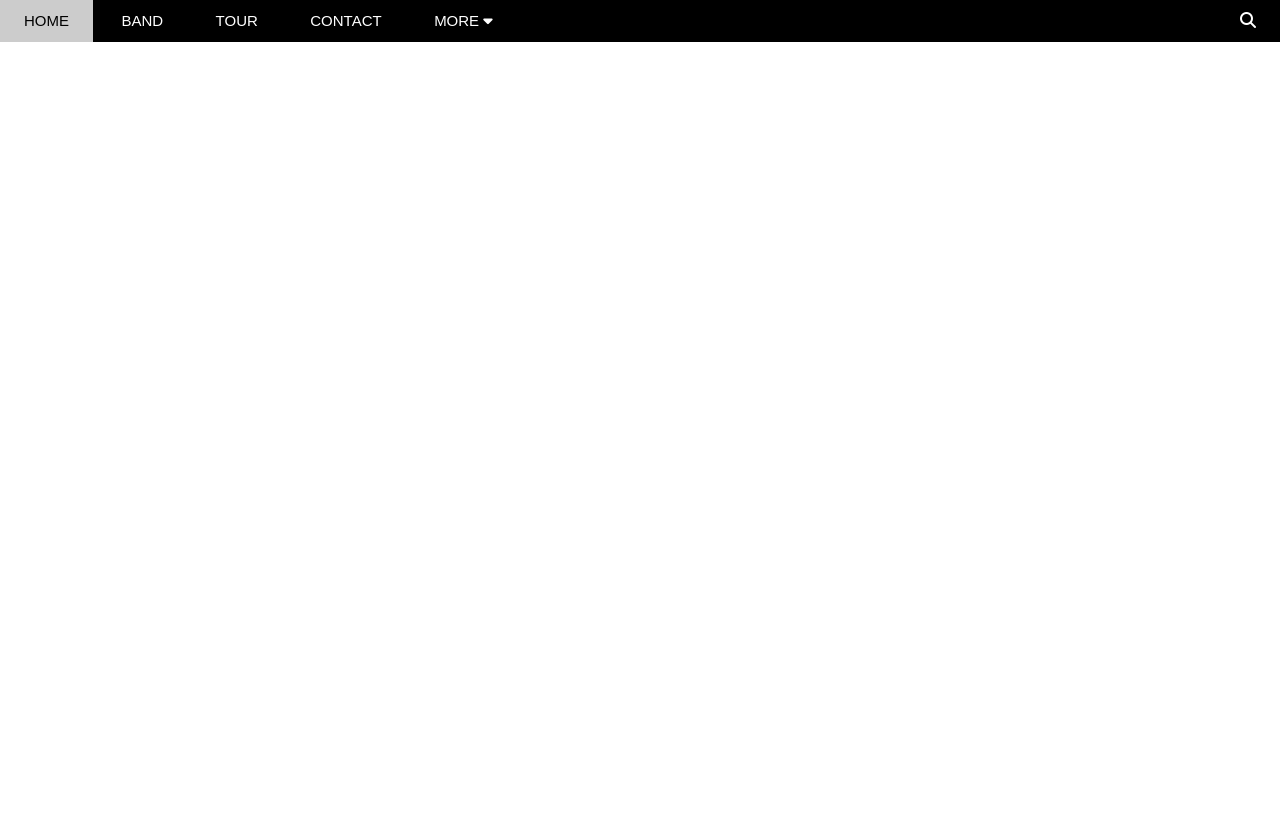
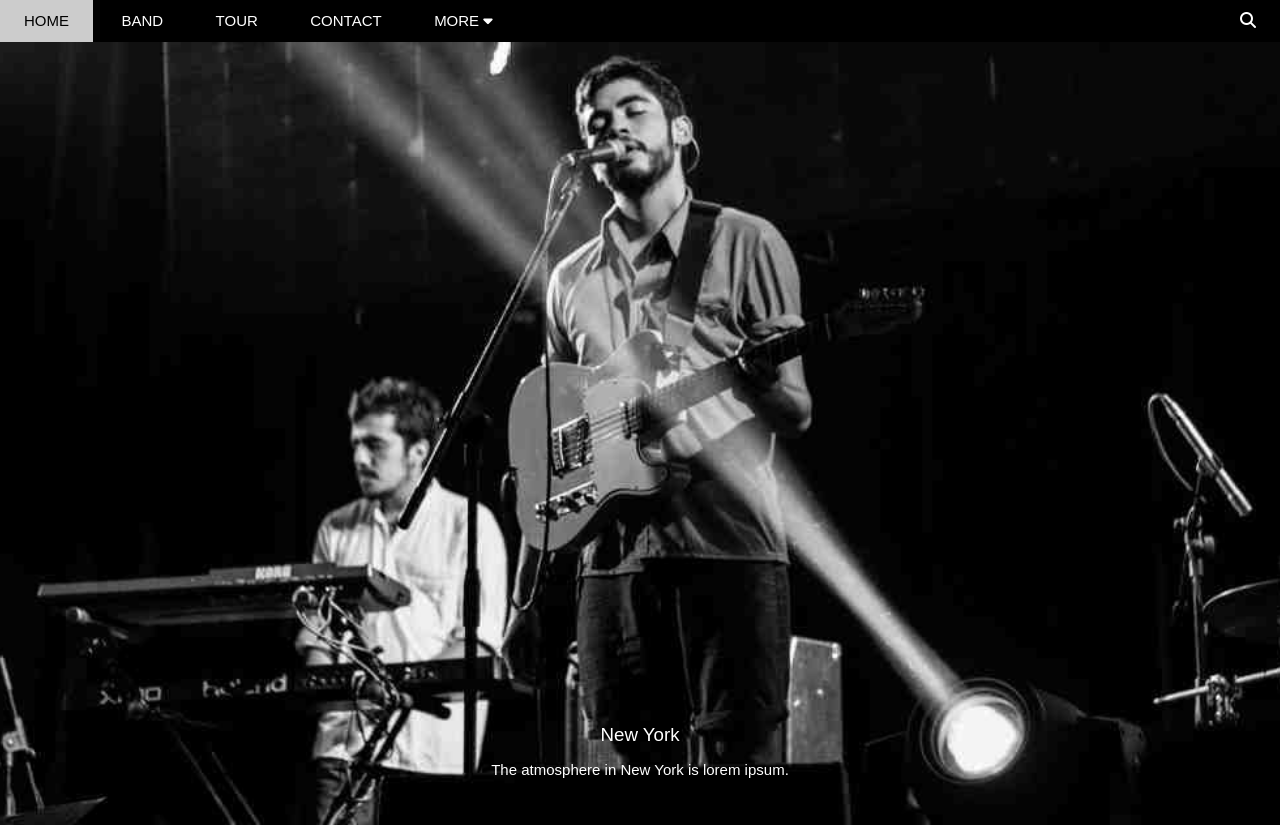
Before and after one commit to Haidzls/the-band, a plain HTML site: page index.html in a window 1280 px wide. Before the commit the page ends 800 px from the top, so only its background shows below. Drawn offline with Linux system fonts and the light colour scheme.

Commit message:
done slider

```diff
--- a/asset/css/style.css
+++ b/asset/css/style.css
@@ -15,6 +15,7 @@ html{
     width: 100%;
     position: fixed;
     color: #fff;
+    /* z-index: 1; */
 }
 /* nav */
 
@@ -72,6 +73,34 @@ html{
     background-color: #f44336;
     cursor: pointer;
 }
+/* slider */
+
+#slider{
+    width: 100%;
+    padding-top: 50%;
+    background: url('/asset/img/chicago.jpg') center /cover no-repeat;
+    position: relative;
+    top: 42px;
+}
+
+.slider-text{
+    display: inline-block;
+    color: #fff;
+    text-align: center;
+    width: 100%;
+    margin:auto;
+    padding: 32px 16px;
+}
+
+.slider-text .text-head{
+    margin: 10px 0;
+    font-weight: 400;
+}
+
+.slider-text .text-description{
+    margin: 15px 0;
+    font-size: 15px;
+}
 
 #content{
 
--- a/index.html
+++ b/index.html
@@ -34,6 +34,12 @@
                 <i class="fa-solid fa-magnifying-glass"></i>
             </div>
         </div>
+        <div id="slider">
+            <div class="slider-text">
+                <h3 class="text-head">New York</h3>
+                <div class="text-description">The atmosphere in New York is lorem ipsum.</div>
+            </div>
+        </div>
         <div id="content">
 
         </div>
```
Also changed, not shown: asset/img/chicago.jpg (added).
